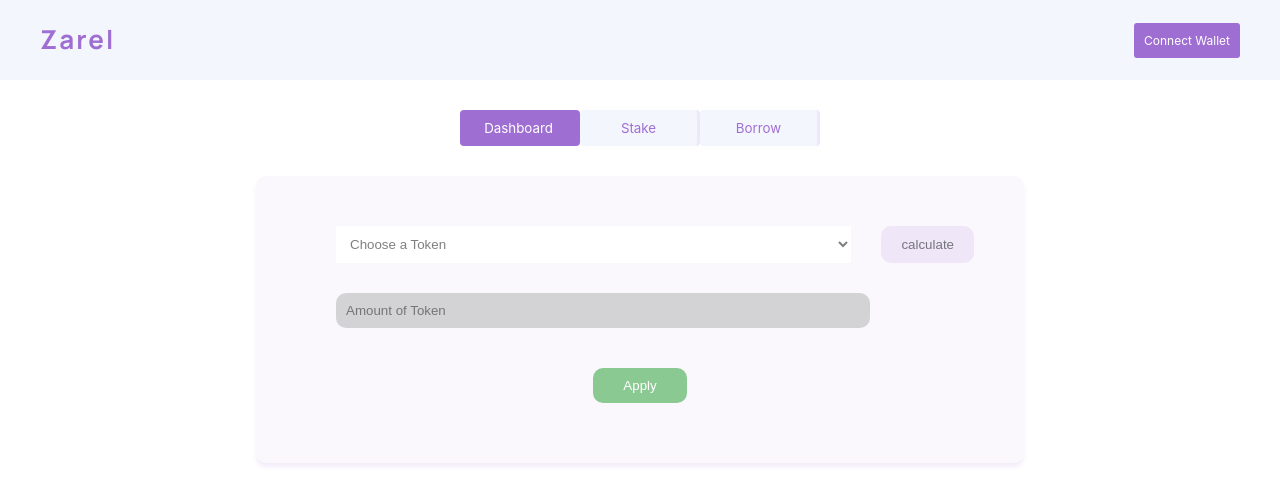
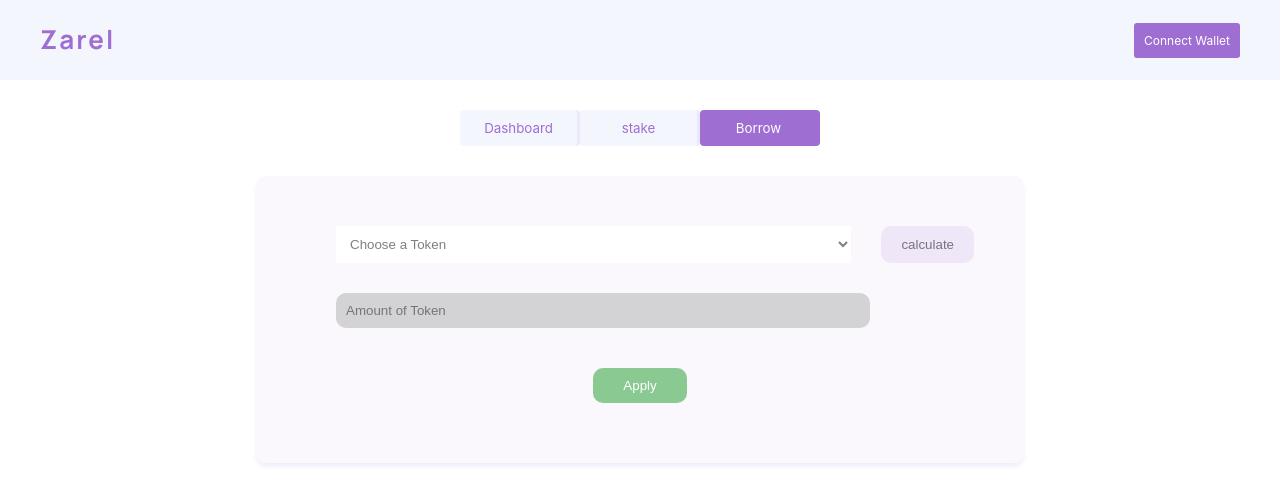
Before and after one commit to greatsamist/Zarel-Hedera.Hashgraph, a Next.js app in the folder frontend/: page /Borrow in a window 1280 px wide. Shown: the top 504 px of the page. Built offline with nearby package versions, Linux system fonts and the light colour scheme.

Commit message:
nav fixed

```diff
--- a/frontend/components/Nav.js
+++ b/frontend/components/Nav.js
@@ -1,23 +1,28 @@
-import React, { useState } from "react";
+import React from "react";
 import styles from "../styles/nav.module.scss";
 import Link from "next/link";
+import { useRouter } from "next/router";
 function Nav() {
-  const [active, setActive] = useState("");
+  const router = useRouter();
+  const activeLink = (
+    path,
+    content,
+    activeClass = `${styles.item__active} ${styles.item}`,
+    normalClass = styles.item
+  ) => {
+    let className = router.pathname === path ? activeClass : normalClass;
+    return (
+      <Link href={path}>
+        <button className={className}>{content}</button>
+      </Link>
+    );
+  };
+
   return (
-    <div>
-      <div className={styles.card}>
-        <Link href="/dashboard">
-          <button className={`${styles.item} ${styles.item__active}`}>
-            Dashboard
-          </button>
-        </Link>
-        <Link href="/Stake">
-          <button className={styles.item}>Stake</button>
-        </Link>
-        <Link href="/Borrow">
-          <button className={styles.item}>Borrow</button>
-        </Link>
-      </div>
+    <div className={styles.card}>
+      {activeLink("/dashboard", "Dashboard")}
+      {activeLink("/Stake", "stake")}
+      {activeLink("/Borrow", "Borrow")}
     </div>
   );
 }
--- /dev/null
+++ b/frontend/pages/Toolbar.js
@@ -0,0 +1,5 @@
+import React from "react";
+
+export default function Toolbar() {
+  return <div>Toolbar</div>;
+}
--- a/frontend/pages/index.js
+++ b/frontend/pages/index.js
@@ -1,4 +1,5 @@
 import Head from "next/head";
+import { useState } from "react";
 import Footer from "../components/Footer";
 import Header from "../components/Header";
 import Homepage from "../components/Homepage";
@@ -7,8 +8,8 @@ const { hethers } = require("@hashgraph/hethers");
 
 export default function Home() {
   const [isConnect, setIsConnect] = useState("");
-  // available default providers ['mainnet', 'testnet', 'previewnet']
-  const defaultProvider = hethers.providers.getDefaultProvider("testnet");
+  // available providers ['mainnet', 'testnet', 'previewnet']
+  const Provider = hethers.providers.getDefaultProvider("testnet");
 
   return (
     <div>
```
Also changed, not shown: frontend/components/Toolbar.js (added, +31 -0 lines), frontend/styles/Toolbar.module.css (added).
